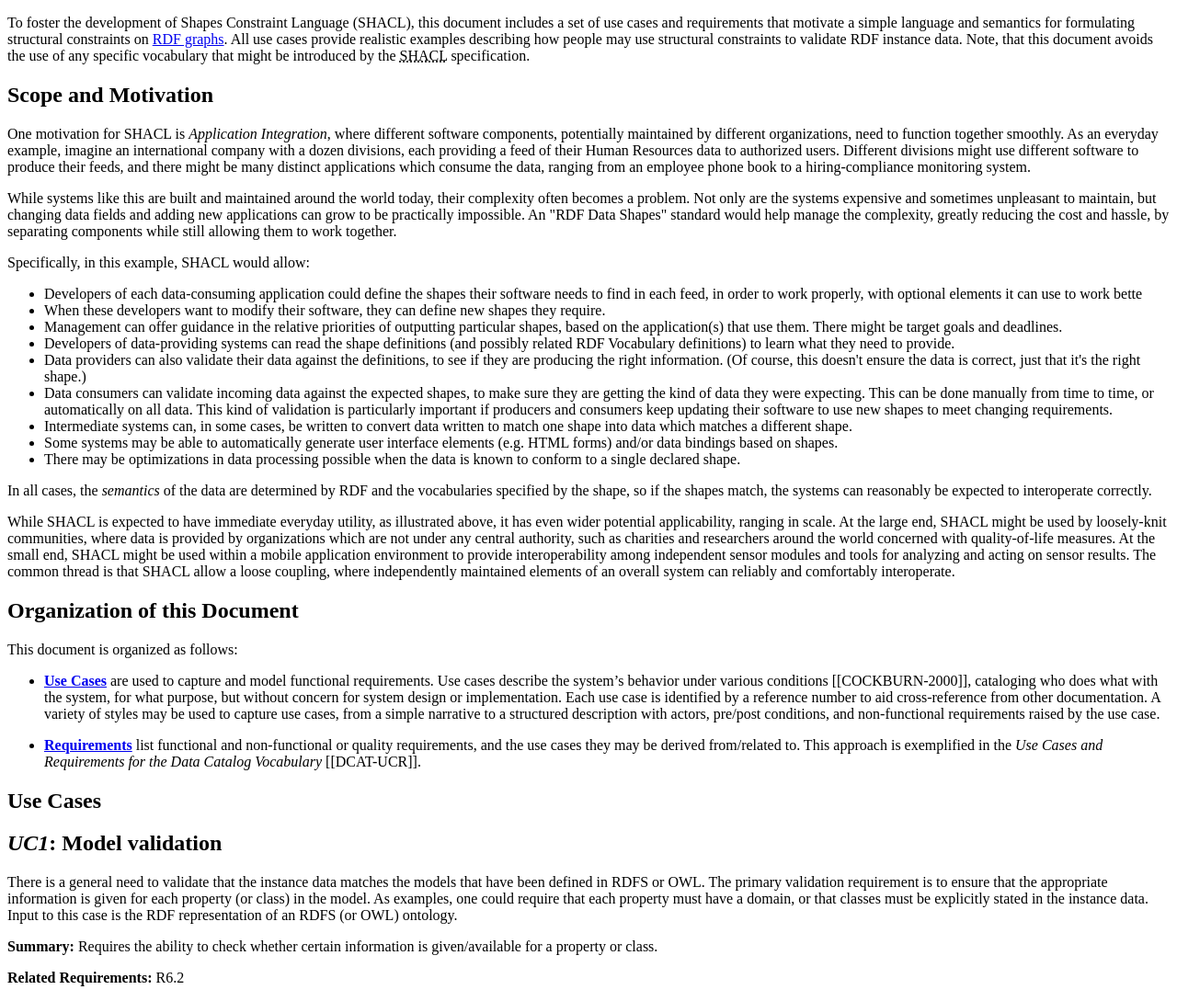
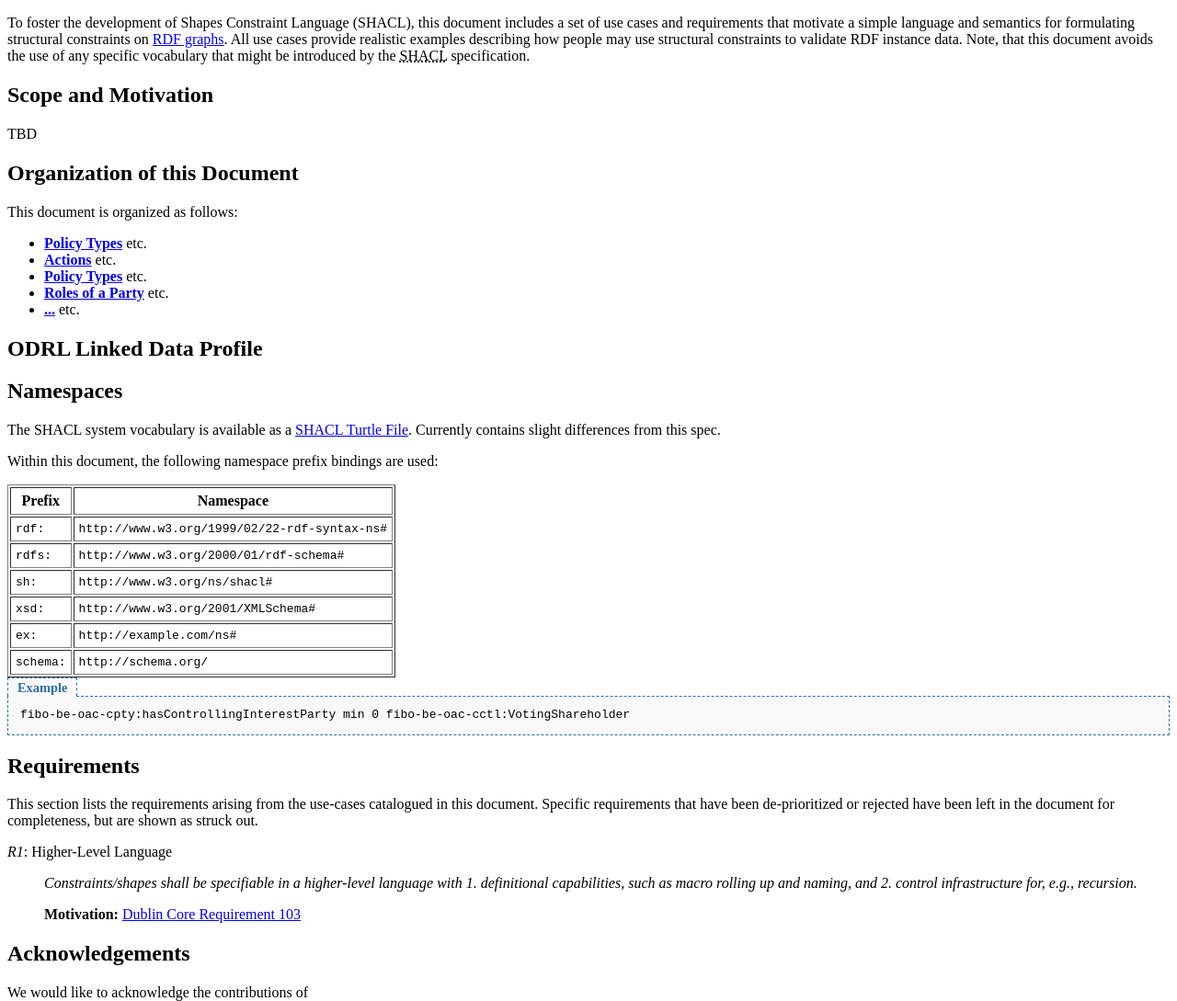
Before and after one commit to simonstey/ODRL-LD, a plain HTML site: page odrl-ld-vocab/index.html in a window 1280 px wide. Shown: the top 1089 px of the page at 92% size. Drawn offline with Linux system fonts and the light colour scheme.

Commit message:
minor additions

```diff
--- a/odrl-ld-vocab/index.html
+++ b/odrl-ld-vocab/index.html
@@ -71,101 +71,68 @@ div.fssyntax pre, div.rdfxml pre, div.owlxml pre, div.turtle pre, div.manchester
 			<!-- taken from http://www.w3.org/2014/data-shapes/charter -->
 			<section>
 				<h1>Scope and Motivation</h1>
-				<p>
-					One motivation for SHACL is <em>Application Integration</em>, where different software components, potentially maintained by different organizations, need to function together smoothly. As an everyday example, imagine an international company with a dozen divisions, each providing a feed of their Human Resources data to authorized users. Different divisions might use different software to produce their feeds, and there might be many distinct applications which consume the data, ranging from an employee phone book to a hiring-compliance monitoring system.
-				</p>
-				<p>
-					While systems like this are built and maintained around the world today, their complexity often becomes a problem. Not only are the systems expensive and sometimes unpleasant to maintain, but changing data fields and adding new applications can grow to be practically impossible. An "RDF Data Shapes" standard would help manage the complexity, greatly reducing the cost and hassle, by separating components while still allowing them to work together.
-				</p>
-				<p>
-					Specifically, in this example, SHACL would allow:
-					<ul>
-						<li>Developers of each data-consuming application could define the shapes their software needs to find in each feed, in order to work properly, with optional elements it can use to work bette</li>
-						<li>When these developers want to modify their software, they can define new shapes they require.</li>
-						<li>Management can offer guidance in the relative priorities of outputting particular shapes, based on the application(s) that use them. There might be target goals and deadlines.</li>
-						<li>Developers of data-providing systems can read the shape definitions (and possibly related RDF Vocabulary definitions) to learn what they need to provide.</li>
-						<li>Data providers can also validate their data against the definitions, to see if they are producing the right information. (Of course, this doesn't ensure the data is correct, just that it's the right shape.) </li>
-						<li>Data consumers can validate incoming data against the expected shapes, to make sure they are getting the kind of data they were expecting. This can be done manually from time to time, or automatically on all data. This kind of validation is particularly important if producers and consumers keep updating their software to use new shapes to meet changing requirements. </li>
-						<li>Intermediate systems can, in some cases, be written to convert data written to match one shape into data which matches a different shape. </li>
-						<li>Some systems may be able to automatically generate user interface elements (e.g. HTML forms) and/or data bindings based on shapes.</li>
-						<li>There may be optimizations in data processing possible when the data is known to conform to a single declared shape. </li>
-					</ul>
-				</p>
-				<p>
-					In all cases, the <em>semantics</em> of the data are determined by RDF and the vocabularies specified by the shape, so if the shapes match, the systems can reasonably be expected to interoperate correctly.
-				</p>
-				<p>
-					While SHACL is expected to have immediate everyday utility, as illustrated above, it has even wider potential applicability, ranging in scale. At the large end, SHACL might be used by loosely-knit communities, where data is provided by organizations which are not under any central authority, such as charities and researchers around the world concerned with quality-of-life measures. At the small end, SHACL might be used within a mobile application environment to provide interoperability among independent sensor modules and tools for analyzing and acting on sensor results. The common thread is that SHACL allow a loose coupling, where independently maintained elements of an overall system can reliably and comfortably interoperate.
-				</p>
+				<p>TBD</p>
 			</section>
 
 			<section>
 				<h1>Organization of this Document</h1>
 				<p>This document is organized as follows:</p>
 				<ul>
-					<li><b><a href="#usecases" title="Use Cases">Use Cases</a></b> are
-						used to capture and model functional requirements. Use cases
-						describe the system’s behavior under various conditions [[COCKBURN-2000]],
-						cataloging who does what with the system, for what purpose, but
-						without concern for system design or implementation. Each use case is identified by a
-						reference number to aid cross-reference from other documentation. A variety of styles may be used to capture use cases,
-						from a simple narrative to a structured description with actors,
-						pre/post conditions, and non-functional requirements
-						raised by the use case.</li>
-					</ul>
-
-		<!--<ul>
-			<li><b><a href="#userstories" title="User Stories">User Stories</a></b>
-				capture statements about system requirements written from a user
-				or application perspective. They are typically lightweight and
-				informal and can run from one line to a paragraph or two
-				(sometimes described as an 'epic') [[xyz]].
-				This document redacts a number of user stories around the theme of read/writeable linked data.
-				Analysis of each user story reveals a
-				number of (functional) use cases and other non-functional
-				requirements. See <em>Device API Access Control Use Cases and Requirements</em> [[xyz]] for a good example
-				of user stories and their analysis.</li>
-		</ul>
-		<ul>
-			<li><b><a href="#usecases" title="Use Cases">Use Cases</a></b> are
-				used to capture and model functional requirements. Use cases
-				describe the system’s behavior under various conditions [[xyz]],
-				cataloging who does what with the system, for what purpose, but
-				without concern for system design or implementation. Each use case is identified by a
-				reference number to aid cross-reference from other documentation;
-				use case indexing in this document is based on rdb2rdf
-				use cases [[xyz]]. A variety of styles may be used to capture use cases,
-				from a simple narrative to a structured description with actors,
-				pre/post conditions, step-by-step behaviors (as in <em>POWDER:
-				Use Cases and Requirements</em> [[xyz]]), and non-functional requirements
-				raised by the use case.</li>
-			</ul>-->
-			<ul>
-				<li><b><a href="#requirements" title="Requirements">Requirements</a></b>
-					list functional and non-functional or quality requirements, and the use cases
-					they may be derived from/related to. This approach is exemplified in the <em>Use Cases and Requirements for the Data
-					Catalog Vocabulary</em> [[DCAT-UCR]].</li>
+					<li><b><a href="#policytypes" title="Policy Types">Policy Types</a></b> etc.</li>
+					<li><b><a href="#actions" title="Actions">Actions</a></b> etc.</li>
+					<li><b><a href="#constraints" title="Constraints">Policy Types</a></b> etc.</li>
+					<li><b><a href="#roles" title="Roles of Party">Roles of a Party</a></b> etc.</li>
+					<li><b><a href="#..." title="...">...</a></b> etc.</li>
 				</ul>
 			</section>
 
 			<section>
-				<h1 id="userstories">Use Cases</h1>
-				<!-- User Story 1 -->
-				<section>
-					<h2><dfn>UC1</dfn>: Model validation</h2>
-					<p>
-			    There is a general need to validate that the instance data matches the models that have been defined in RDFS or OWL. The primary validation requirement is to ensure that the appropriate information is given for each property (or class) in the model. As examples, one could require that each property must have a domain, or that classes must be explicitly stated in the instance data. Input to this case is the RDF representation of an RDFS (or OWL) ontology.</p>
-					<!--<section>
-						<h3>Summary:</h3>-->
-						<p><strong>Summary:</strong> Requires the ability to check whether certain information is given/available for a property or class.					</p>
-					<!--</section>
-					<section>
-					  <h3>Related Requirements:</h3>
-						--><p> <strong>Related Requirements:</strong>
-							<a>R6.2</a>
-						</p>
+				<h1 id="odrl-ld">ODRL Linked Data Profile</h1>
 
-				</section>
+				<section id="namespaces">
+				<h2>Namespaces</h2>
+				<p>
+					The SHACL system vocabulary is available as a <a href="shacl.shacl.ttl">SHACL Turtle File</a>.
+					<span class="todo">Currently contains slight differences from this spec.</span>
+				</p>
+
+				<p>
+					Within this document, the following namespace prefix bindings are used:
+				</p>
+				<table class="term-table" border="1" cellpadding="5">
+					<tr>
+						<th>Prefix</th>
+						<th>Namespace</th>
+					</tr>
+					<tr>
+						<td><code>rdf:</code></td>
+						<td><code>http://www.w3.org/1999/02/22-rdf-syntax-ns#</code></td>
+					</tr>
+					<tr>
+						<td><code>rdfs:</code></td>
+						<td><code>http://www.w3.org/2000/01/rdf-schema#</code></td>
+					</tr>
+					<tr>
+						<td><code>sh:</code></td>
+						<td><code>http://www.w3.org/ns/shacl#</code></td>
+					</tr>
+					<tr>
+						<td><code>xsd:</code></td>
+						<td><code>http://www.w3.org/2001/XMLSchema#</code></td>
+					</tr>
+					<tr>
+						<td><code>ex:</code></td>
+						<td><code>http://example.com/ns#</code></td>
+					</tr>
+					<tr>
+						<td><code>schema:</code></td>
+						<td><code>http://schema.org/</code></td>
+					</tr>
+				</table>
+				<div class="turtle"><div class="exampleheader"><span class="exampleheader"><strong>Example</strong></span></div>
+						<pre>fibo-be-oac-cpty:hasControllingInterestParty min 0 fibo-be-oac-cctl:VotingShareholder</pre>
+					</div>
+			</section>
 </section>
 
 		<section>
--- /dev/null
+++ b/odrl-ld-vocab/local.css
@@ -0,0 +1,112 @@
+.abstractSyntax { background-color: #ffffcc; font-size: small; }
+table.feature2example .heading { text-align: right; vertical-align:top; }
+#ref .example { font-family: monospace; background-color: #fcfaee;
+border-left-style: solid;
+border-left-width: .5em;
+border-color: #e0cb52;
+display: table-cell;
+ }
+.turtle { font-family: monospace; border: 1px solid #bbf; background-color: #eef }
+.keyword { font-weight: bold; }
+.IUexample { margin-left: 3em; padding-left:1em; border: 3px solid #77f; background-color: #bbf; font-size: small; }
+
+.note { background-color: #fff8dc; font-size: small; }
+.example a:link {text-decoration:none;}
+.example a:visited {text-decoration:none;}
+.example a:hover {text-decoration:underline;}
+.example a:active {text-decoration:underline;}
+
+a.rulelink:link {text-decoration:none;}
+a.rulelink:visited {text-decoration:none;}
+a.rulelink:hover {text-decoration:underline;}
+a.rulelink:active {text-decoration:underline;}
+
+.topic { text-align:left; padding-top:1em; }
+.seman { color: #266; }
+
+/* em { font-weight: bold; } */
+
+.todo { border: .3em solid #f00; color: #700; }
+
+table#x { border-collapse:collapse; }
+#table#x,th, td { border: 1px solid black; }
+
+.algotruth pre.left { float:left }
+.algotruth table { margin-left: 1em; float:left; border-collapse:collapse; }
+.algotruth table td,th { line-height: 1.5ex; font-size: .9em; }
+
+.issue {
+    padding: 1em 1em .4em;
+    margin: 1em 0em 0em;
+    border: 1px solid #f00;
+    background: #ffc;
+}
+
+.issue::before {
+    content:    "Issue";
+    display:    block;
+    width:  3em;
+    margin: -1.5em 0 0.5em 0;
+    font-weight:    bold;
+    border: 1px solid #f00;
+    background: #fff;
+    padding:    3px 1em;
+}
+
+.note {
+    margin: 1em 0em 0em;
+    padding:    1em;
+    border: 2px solid #dee;
+    background: #eff;
+}
+
+.note::before {
+    content:    "Note";
+    display:    block;
+    width:  150px;
+    margin: -1.5em 0 0.5em 0;
+    font-weight:    bold;
+    border: 1px solid #dee;
+    background: #fff;
+    padding:    3px 1em;
+}
+
+.demotext {
+}
+
+.demoref {
+    background-color: #ff0;
+}
+
+.example { display: inline-block; }
+
+/* use tab-like headers for syntax examples */
+div.exampleheader {
+  font-size: 90%;
+  float: left;
+  background: #F9F9F9;
+  color: #2F6FAB;
+  border: 1px dashed #2F6FAB;
+  border-bottom: 0px;
+  padding-top: 2px;
+}
+
+div.exampleheader span.exampleheader {
+  background: #F9F9F9;
+  padding-top: 0px;
+  padding-right: 10px;
+  padding-left: 10px;
+  padding-bottom: 3px;
+  padding-top: 0px;
+}
+
+/* Also copy MediaWiki style here, so it will not look different when exported */
+div.fssyntax pre, div.rdfxml pre, div.owlxml pre, div.turtle pre, div.manchester pre  {
+  background-color: #F9F9F9;
+  border: 1px dashed #2F6FAB;
+  color: black;
+  line-height: 1.1em;
+  padding: 1em;
+  clear: both;
+  margin-left: 0em;
+}
```
